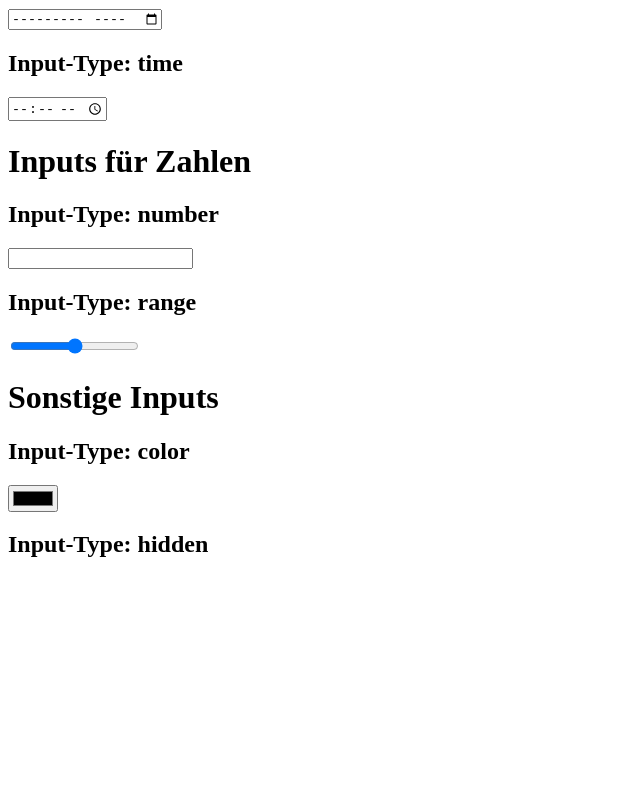
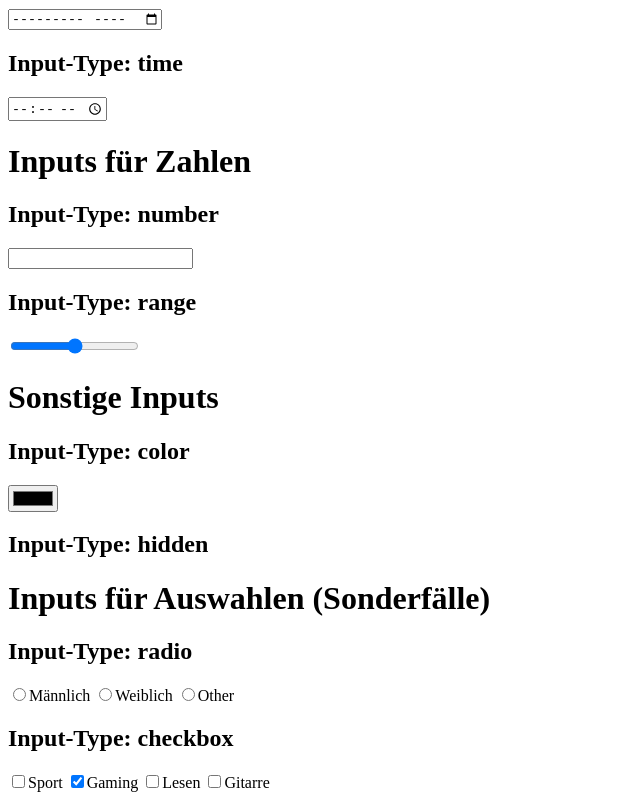
Before and after one commit to SchuraBura/WebsiteProgrammierung, a plain HTML site: page HTML, CSS und Java Script/Grundlagen/inputArten/inputArten.html in a window 1280 px wide. Shown: the part 969-1769 px from the top of the page, without its empty margins (0-640 px from the left). Before the commit the page ends 1547 px from the top, so only its background shows below. Drawn offline with Linux system fonts and the light colour scheme.

Commit message:
Radio- & Checkbox Buttons

```diff
--- a/HTML, CSS und Java Script/Grundlagen/inputArten/inputArten.html
+++ b/HTML, CSS und Java Script/Grundlagen/inputArten/inputArten.html
@@ -61,6 +61,19 @@
         <h2>Input-Type: hidden</h2>
         <input type="hidden" name="" value="">
 
+        <h1>Inputs für Auswahlen (Sonderfälle)</h1>
+
+        <h2>Input-Type: radio</h2>
+        <input type="radio" name="geschlecht" value="m">Männlich
+        <input type="radio"name="geschlecht" value="w">Weiblich
+        <input type="radio" name="geschlecht" value="o">Other
+
+        <h2>Input-Type: checkbox</h2>
+        <input type="checkbox" name="hobby" value="s">Sport
+        <input type="checkbox" name="hobby" value="g" checked>Gaming
+        <input type="checkbox" name="hobby" value="l">Lesen
+        <input type="checkbox" name="hobby" value="g">Gitarre
+
     </body>
 
 </html>
```
